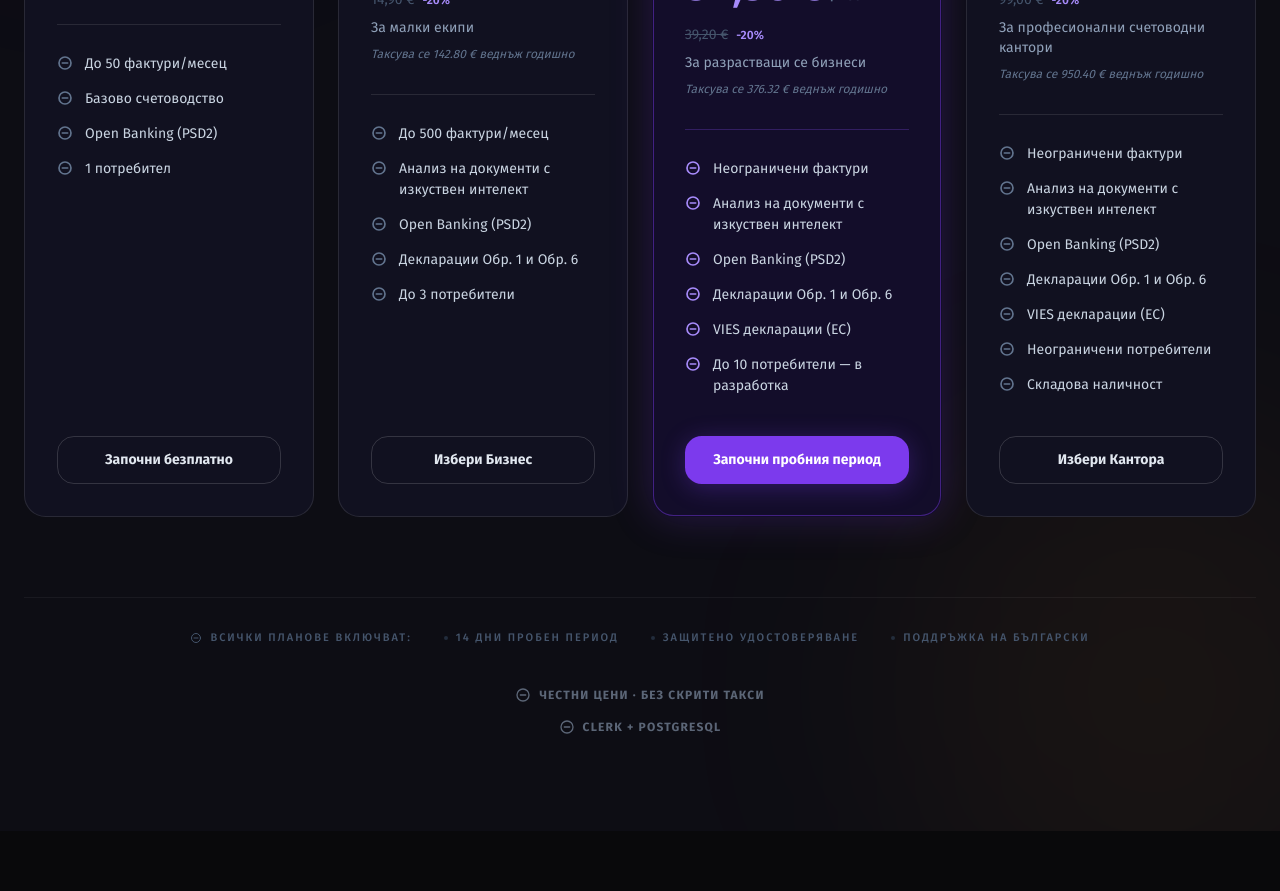
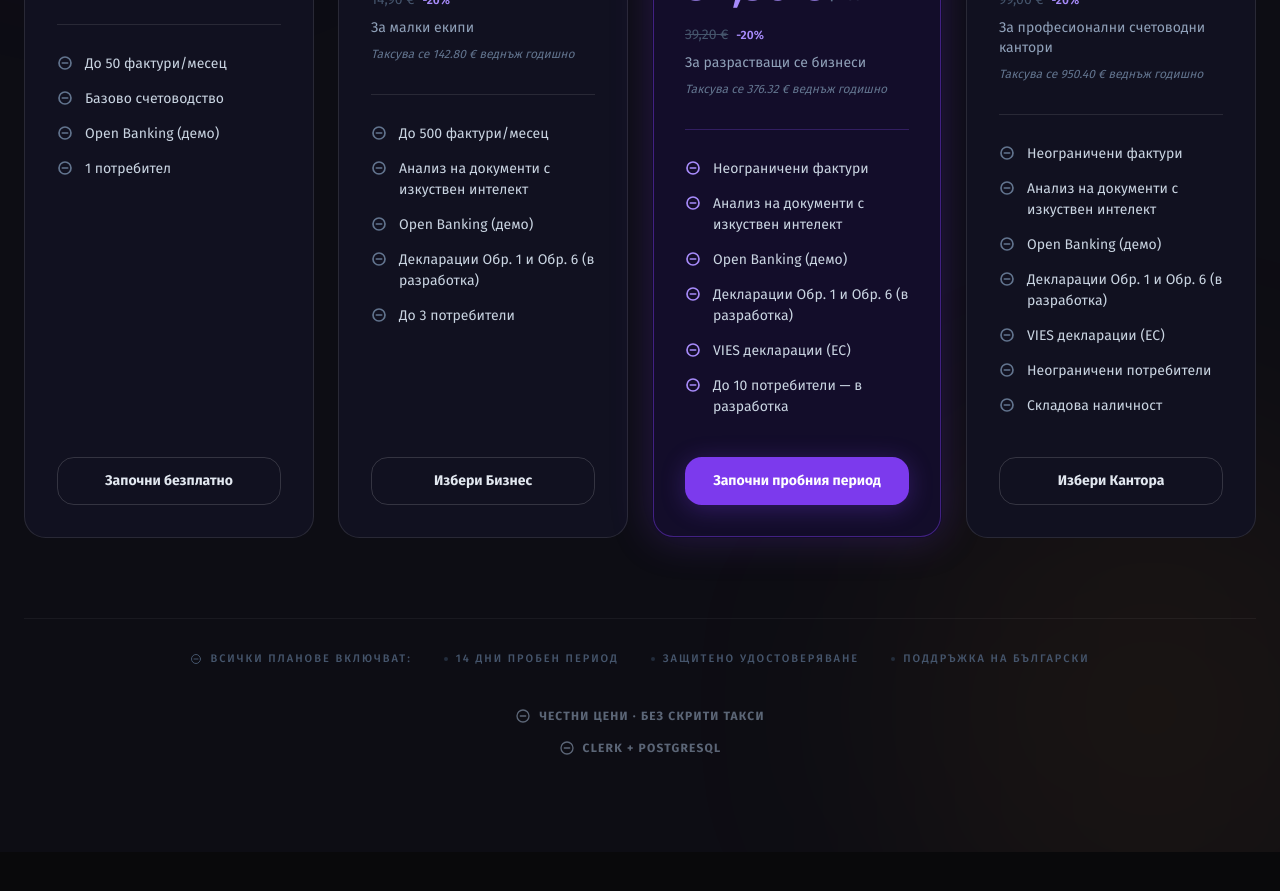
Before and after one commit to lukezester-ai/officia, a Next.js app: page /en in a window 1280 px wide. Shown: the part 4400-5291 px from the top of the page. Built offline with nearby package versions, Linux system fonts and the light colour scheme.

Commit message:
fix(pricing): mark PSD2 as demo, Обр.1/6 as in development

```diff
--- a/src/app/[lang]/PricingSection.tsx
+++ b/src/app/[lang]/PricingSection.tsx
@@ -33,7 +33,7 @@ const plans: PricingPlan[] = [
     features: [
       "До 50 фактури/месец",
       "Базово счетоводство",
-      "Open Banking (PSD2)",
+      "Open Banking (демо)",
       "1 потребител",
     ],
     ctaText: "Започни безплатно",
@@ -50,8 +50,8 @@ const plans: PricingPlan[] = [
     features: [
       "До 500 фактури/месец",
       "Анализ на документи с изкуствен интелект",
-      "Open Banking (PSD2)",
-      "Декларации Обр. 1 и Обр. 6",
+      "Open Banking (демо)",
+      "Декларации Обр. 1 и Обр. 6 (в разработка)",
       "До 3 потребители",
     ],
     ctaText: "Избери Бизнес",
@@ -68,8 +68,8 @@ const plans: PricingPlan[] = [
     features: [
       "Неограничени фактури",
       "Анализ на документи с изкуствен интелект",
-      "Open Banking (PSD2)",
-      "Декларации Обр. 1 и Обр. 6",
+      "Open Banking (демо)",
+      "Декларации Обр. 1 и Обр. 6 (в разработка)",
       "VIES декларации (ЕС)",
       "До 10 потребители — в разработка",
     ],
@@ -88,8 +88,8 @@ const plans: PricingPlan[] = [
     features: [
       "Неограничени фактури",
       "Анализ на документи с изкуствен интелект",
-      "Open Banking (PSD2)",
-      "Декларации Обр. 1 и Обр. 6",
+      "Open Banking (демо)",
+      "Декларации Обр. 1 и Обр. 6 (в разработка)",
       "VIES декларации (ЕС)",
       "Неограничени потребители",
       "Складова наличност",
```
